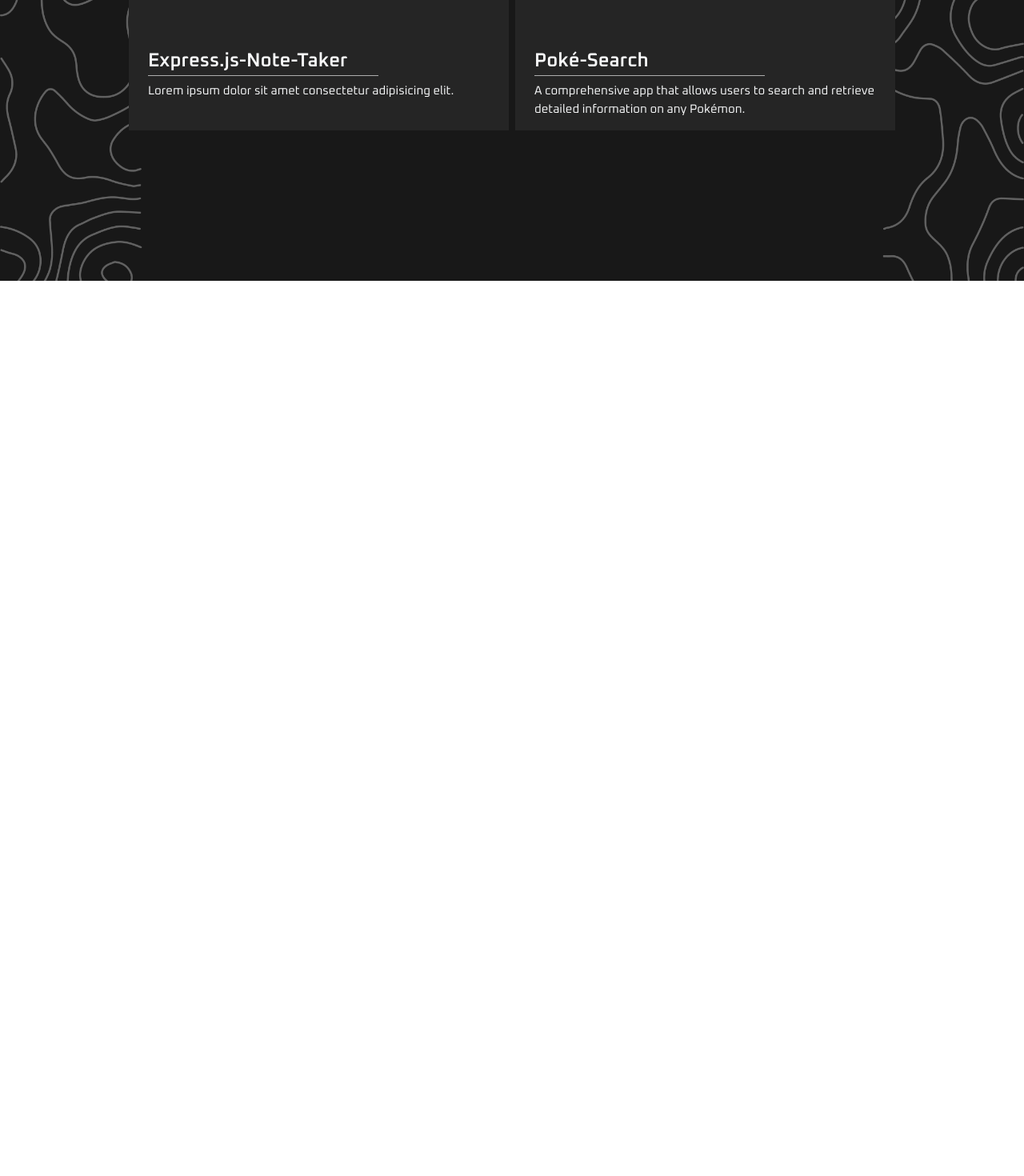
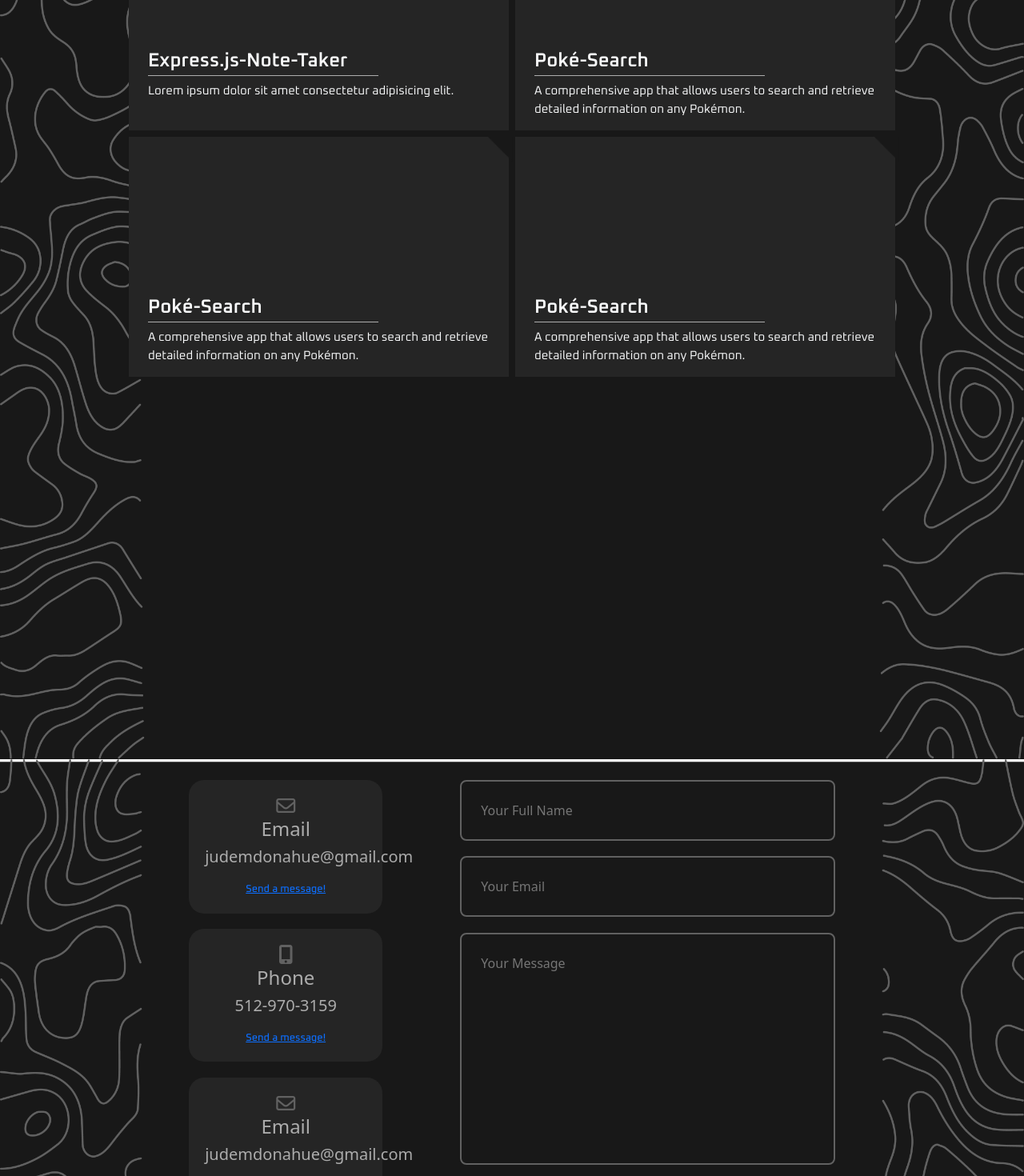
Before and after one commit to judemdonahue/Portfolio, a React (Create React App) app: page / in a window 1280 px wide. Shown: the part 1330-2800 px from the top of the page at 80% size. Before the commit the page ends 1681 px from the top, so only its background shows below. Built offline with nearby package versions, Linux system fonts and the light colour scheme.

Commit message:
added contact component, started footer component

```diff
--- a/src/App.js
+++ b/src/App.js
@@ -4,6 +4,8 @@
 import IntroSection from "./components/IntroSection";
 import SkillsContainer from "./components/SkillsContainer";
 import ProjectSection from "./components/ProjectSection";
+import Contact from "./components/contact"
+import Footer from "./components/footer"
 
 
 
@@ -27,6 +29,8 @@
             <NavDiv />
             <IntroSection />
             <ProjectSection />
+            <Contact />
+            <Footer />
             {/* <SkillsContainer /> */}
         </div>
     );
--- a/src/components/NavDiv.jsx
+++ b/src/components/NavDiv.jsx
@@ -8,9 +8,9 @@
             <img className="svg" src={logo} alt="JDlogo"></img>
             <nav>
                 <ul>
-                    <li><a href="#Home">Home</a></li>
-                    <li><a href="#about">About</a> </li>
-                    <li><a href="#portfolio">Portfolio</a></li>
+                    <li><a href="#Home">About</a></li>
+                    <li><a href="#about">Portfolio</a> </li>
+                    <li><a href="#portfolio">Resume</a></li>
                 </ul>
             </nav>
             <a className="cta" href="#contact"><button>Contact</button></a>
--- a/src/components/ProjectSection.jsx
+++ b/src/components/ProjectSection.jsx
@@ -104,6 +104,36 @@
                         </div>
                       </div>
 
+                      <div ref={containerRef} className="hidden grid-item col-5 m-1 bg-gris">
+                        <div className="slider bg-gris"></div>
+                        <div className="dog-ear-wrapper">
+                            <div className="dog-ear justify-content-end">
+                                <img src={dogEar} alt="DogEar" />
+                            </div>
+                            <div className="text-wrapper text-light">
+                                Poké-Search
+                            </div>
+                            <div className="info-text text-light">
+                                A comprehensive app that allows users to search and retrieve detailed information on any Pokémon.
+                            </div>
+                        </div>
+                      </div>
+
+                      <div ref={containerRef} className="hidden grid-item col-5 m-1 bg-gris">
+                        <div className="slider bg-gris"></div>
+                        <div className="dog-ear-wrapper">
+                            <div className="dog-ear justify-content-end">
+                                <img src={dogEar} alt="DogEar" />
+                            </div>
+                            <div className="text-wrapper text-light">
+                                Poké-Search
+                            </div>
+                            <div className="info-text text-light">
+                                A comprehensive app that allows users to search and retrieve detailed information on any Pokémon.
+                            </div>
+                        </div>
+                      </div>
+
                     </div>
                 </div>
             </div>
--- /dev/null
+++ b/src/components/contact.jsx
@@ -0,0 +1,86 @@
+import React, { useEffect, useRef } from "react";
+import '../styles/styles.css';
+import dogEar from '../images/DogEar.png'
+
+function Contact() {
+
+    const containerRef = useRef(null);
+
+  useEffect(() => {
+    const observer = new IntersectionObserver((entries) => {
+      entries.forEach((entry) => {
+        console.log(entry);
+        if (entry.isIntersecting) {
+          entry.target.classList.add('show');
+          // Add 'show' class to child elements with the class 'hidden'
+          const childElements = entry.target.getElementsByClassName('hidden');
+          for (let i = 0; i < childElements.length; i++) {
+            childElements[i].classList.add('show');
+          }
+        } else {
+          entry.target.classList.remove('show');
+          // Remove 'show' class from child elements with the class 'hidden'
+          const childElements = entry.target.getElementsByClassName('hidden');
+          for (let i = 0; i < childElements.length; i++) {
+            childElements[i].classList.remove('show');
+          }
+        }
+      });
+    });
+
+    const containerElement = containerRef.current;
+    observer.observe(containerElement);
+
+    return () => {
+      observer.unobserve(containerElement);
+    };
+  }, []);
+
+    return (
+        <section ref={containerRef} className="hidden">
+
+
+            {/* <h5 className="text-gris text-center">Get in touch</h5>
+            <h1 className="text-gris text-center">Contact Me</h1> */}
+
+            <div className="contact-container container">
+                            <div className="contact-options">
+
+                                <article className="contact-option">
+                                    <i className="icon fa-sharp fa-regular fa-envelope" ></i>
+                                    <h4 className="text-gris">Email</h4>
+                                    <h5 className="text-gris">judemdonahue@gmail.com</h5>
+                                    <a href="mailto:judemdonahue@gmail.com">Send a message!</a>
+                                </article>
+
+                                <article className="contact-option">
+                                    <i class="icon fa-sharp fa-solid fa-mobile-screen-button"></i>
+                                    <h4 className="text-gris">Phone</h4>
+                                    <h5 className="text-gris">512-970-3159</h5>
+                                    <a href="mailto:judemdonahue@gmail.com">Send a message!</a>
+                                </article>
+
+                                <article className="contact-option">
+                                    <i className="icon fa-sharp fa-regular fa-envelope" ></i>
+                                    <h4 className="text-gris">Email</h4>
+                                    <h5 className="text-gris">judemdonahue@gmail.com</h5>
+                                    <a href="mailto:judemdonahue@gmail.com">Send a message!</a>
+                                </article>
+
+
+                            </div>
+
+                            <form action="">
+                                <input type="text" name="name" placeholder="Your Full Name" required/>
+                                <input type="email" name="email" placeholder="Your Email" required/>
+                                <textarea name="message" rows="7" placeholder="Your Message" required></textarea>
+                                <button type="submit" className="btn btn-primary">Send Message</button>
+                            </form>
+
+                        </div>
+
+        </section>
+    )
+}
+
+export default Contact;
--- /dev/null
+++ b/src/components/footer.jsx
@@ -0,0 +1,22 @@
+import React from "react";
+import '../styles/styles.css';
+
+function Footer() {
+    return (
+        <footer>
+            <a href="#" className="footer-logo">JUDE DONAHUE</a>
+
+            <ul className="permalinks">
+                <li><a href="#">About</a></li>
+                <li><a href="#">Portfolio</a></li>
+                <li><a href="#">Resume</a></li>
+                <li><a href="#">Contact</a></li>
+            </ul>
+
+        <div className="footer-socials"></div>
+
+        </footer>
+    )
+}
+
+export default Footer;
--- a/src/styles/styles.css
+++ b/src/styles/styles.css
@@ -212,6 +212,64 @@
 /* GRID SECTION END */
 
 
+/* Contact Section Start */
+.contact-container{
+    padding-top: 500px;
+    width: 65% !important;
+    display: grid;
+    grid-template-columns: 30% 58%;
+    gap: 12%;
+}
+.contact-options{
+    display: flex;
+    flex-direction: column;
+    gap: 1.2rem;
+}
+.contact-option{
+    background: #252525;
+    padding: 1.2rem;
+    border-radius: 1.2rem;
+    text-align: center;
+    border: 1px solid transparent;
+}
+.contact-option:hover{
+    background: transparent;
+    background-color: #24252a;
+}
+.contact-option a{
+    margin-top: 0.7rem;
+    display: inline-block;
+    font-size: 0.8rem;
+}
+.icon{
+    color: #616161;
+    font-size: x-large;
+}
+
+form{
+    display: flex;
+    flex-direction: column;
+    gap: 1.2rem;
+}
+textarea{
+    height: 100%;
+    resize: none !important;
+}
+input,textarea{
+    width: 100%;
+    padding: 1.5rem;
+    border-radius: 0.5rem;
+    background: transparent;
+    border: 2px solid #616161;
+    resize: none;
+    color: white;
+}
+
+.section-container{
+    width: 75%;
+    justify-content: center;
+}
+/* Contact Section End */
 
 
 
@@ -271,7 +329,7 @@
 
 
 /* MEDIA QUERIES */
-@media screen and (max-width: 992px) {
+/* @media screen and (max-width: 992px) {
     .container{
         max-width: 450px !important;
     }
@@ -280,5 +338,5 @@
     .container{
         max-width: 300px !important;
     }
-}
+} */
 /* MEDIA QUERIES */
```
Also changed, not shown: 1 other file (tests, documents, lock files or other folders).
